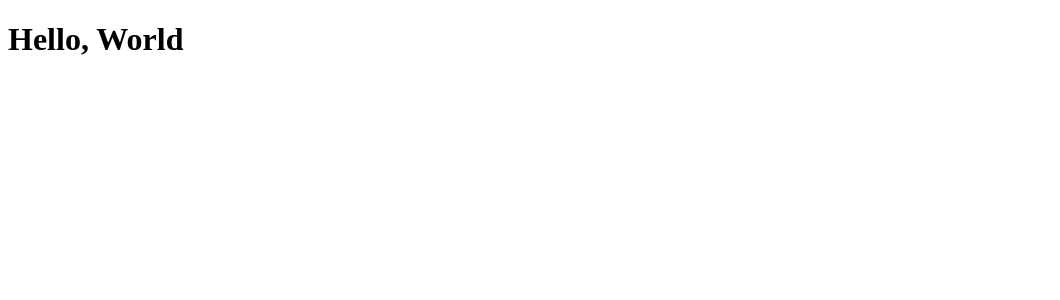
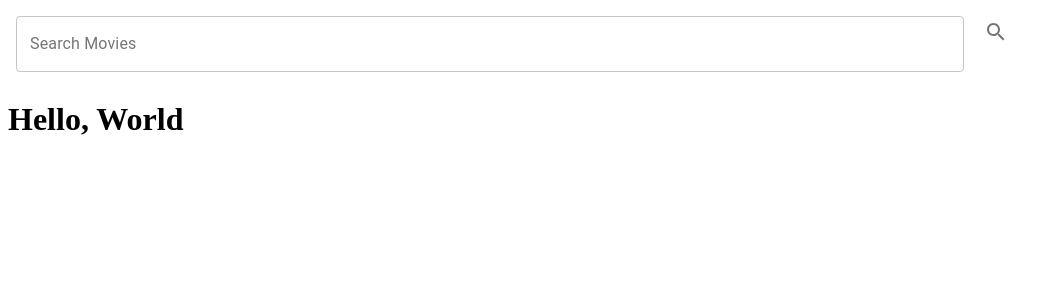
Before and after one commit to ariasadeghi530/movie-search-react, a React (Create React App) app in the folder public/: page / in a window 1280 px wide. Shown: the top 300 px of the page, without its empty margins (0-1060 px from the left). Built offline with nearby package versions, Linux system fonts and the light colour scheme; no server answers.

Commit message:
added search bar with functionality

```diff
--- a/public/src/App.js
+++ b/public/src/App.js
@@ -1,6 +1,7 @@
 import React, {useState, useEffect} from 'react';
 import MovieContext from './utils/MovieContext';
 import MovieCard from './components/movieCard';
+import Search from './components/searchBar';
 import axios from 'axios';
 
 
@@ -8,6 +9,7 @@ function App() {
 
   const [movieState, setMovieState] = useState({
     search: '',
+    error: '',
     queryMovies: [],
     savedMovies: []
   })
@@ -16,12 +18,17 @@ function App() {
     setMovieState({...movieState, [event.target.name]: event.target.value});
   }
 
-  movieState.handleQueryMovie = event => {
+  movieState.handleQueryMovies = (event) => {
     event.preventDefault();
+
     axios.get(`http://www.omdbapi.com/?apikey=trilogy&s=${movieState.search}`)
     .then(function({data}){
-      if(data.Response == 'True')
-      setMovieState({...movieState, search: '', queryMovies: data.Search})
+      if(data.Response == 'True'){
+        console.log(data);
+        setMovieState({...movieState, search: '', queryMovies: data.Search});
+      } else {
+        setMovieState({...movieState, error: data.Error});
+      }
     })
     .catch(e => console.error(e));
   }
@@ -30,6 +37,7 @@ function App() {
 
   return (
     <MovieContext.Provider value={movieState}>
+      <Search />
       <MovieCard />
     </MovieContext.Provider>
   );
--- a/public/src/components/movieCard/movieCard.js
+++ b/public/src/components/movieCard/movieCard.js
@@ -5,14 +5,7 @@ import axios from 'axios';
 function MovieCard(){
 const {handleQueryMovies, queryMovies} = useContext(MovieContext);
 useEffect(()=> {
-    axios.get('http://www.omdbapi.com/?apikey=trilogy&s=Goodfellas')
-    .then(function({data}){
-        if(data.Response === 'True'){
-         console.log(data.Search)
-        }
 
-    })
-    .catch(e => console.error(e));
 })
 return(
     <h1>Hello, World</h1>
--- /dev/null
+++ b/public/src/components/searchBar/index.js
@@ -0,0 +1 @@
+export {default} from './searchBar.js';
--- /dev/null
+++ b/public/src/components/searchBar/searchBar.js
@@ -0,0 +1,42 @@
+import React, {useContext} from 'react';
+import TextField from '@material-ui/core/TextField';
+import { makeStyles } from '@material-ui/core/styles';
+import MovieContext from '../../utils/MovieContext';
+import SearchIcon from '@material-ui/icons/Search';
+import IconButton from '@material-ui/core/IconButton';
+
+
+const useStyles = makeStyles((theme) => ({
+    root: {
+        '& .MuiTextField-root': {
+            margin: theme.spacing(1),
+            width: '75%',
+        },
+    },
+}));
+
+function Search() {
+    const classes = useStyles()
+    const {handleInputChange, handleQueryMovies, search} = useContext(MovieContext);
+    return (
+        <form className={classes.root} noValidate autoComplete="off"
+        onSubmit={(e) => handleQueryMovies(e)}
+        >
+            <TextField
+            id="outlined-search"
+            label="Search Movies"
+            type="search"
+            name="search"
+            value={search}
+            variant="outlined"
+            onChange={handleInputChange}
+             />
+             <IconButton  variant="contained" onClick={(e) => handleQueryMovies(e)}>
+                 <SearchIcon/>
+             </IconButton>
+
+        </form>
+    )
+}
+
+export default Search;
--- a/public/src/utils/MovieContext/MovieContext.js
+++ b/public/src/utils/MovieContext/MovieContext.js
@@ -2,6 +2,7 @@ import React, {createContext} from 'react';
 
 const MovieContext = createContext({
     search: '',
+    error: '',
     queryMovies: [],
     savedMovies: [],
     handleInputChange: () => {},
```
